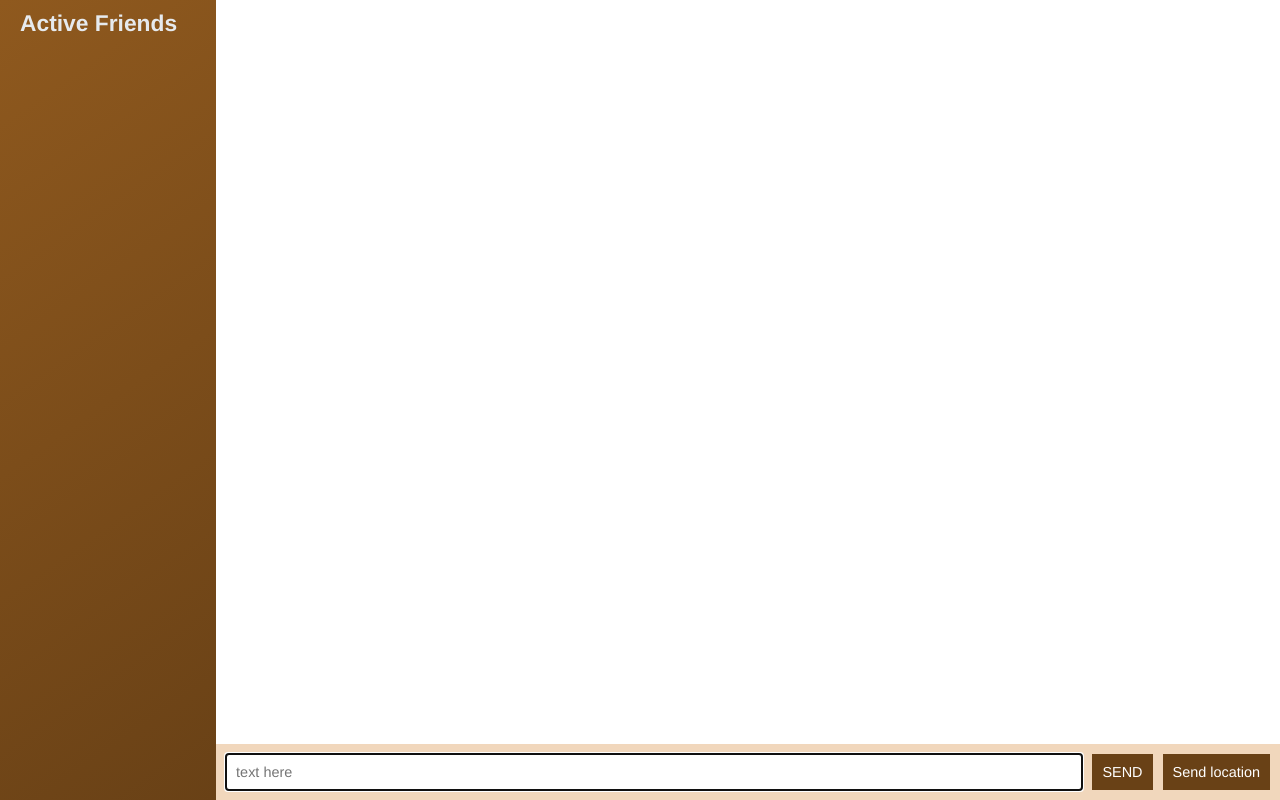
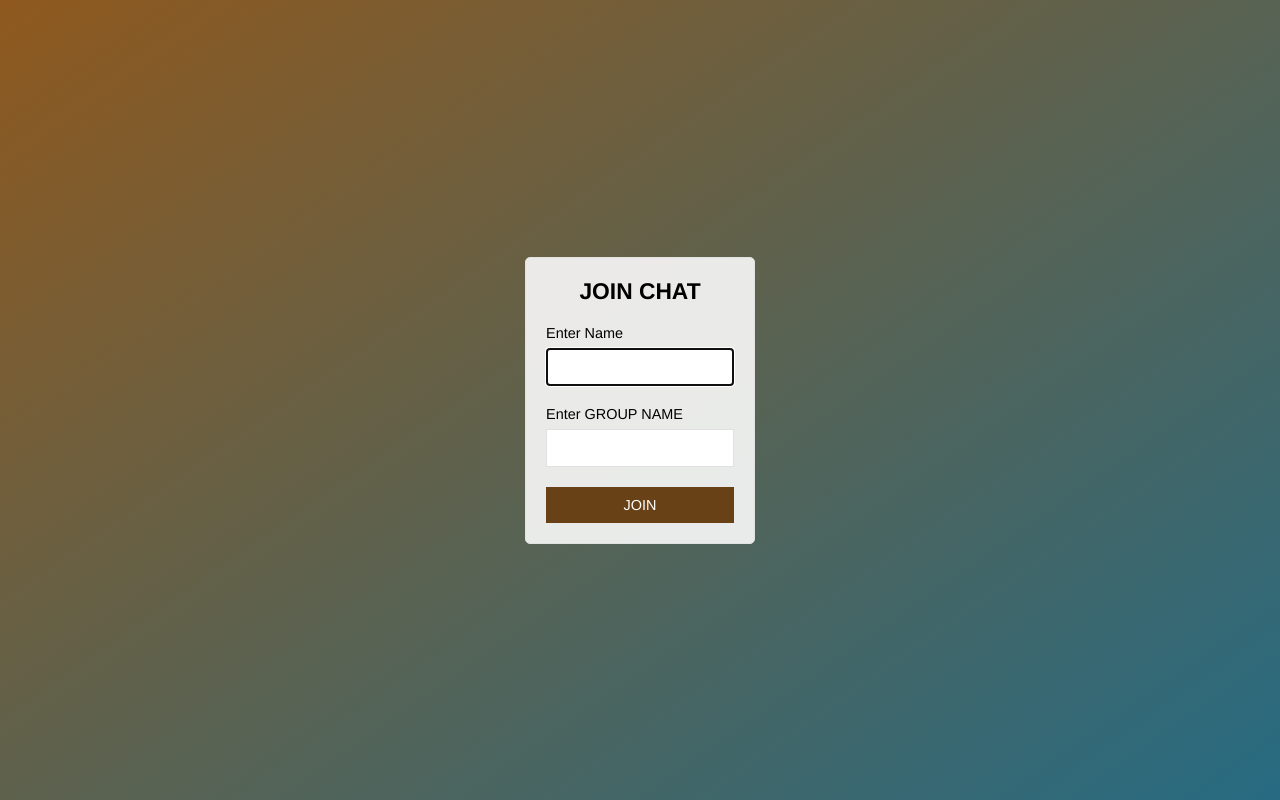
Before and after one commit to Ljsam6/chat-app, a website: page public/index.html in a window 1280 px wide. Drawn offline with nearby package versions, Linux system fonts and the light colour scheme; no server answers.

Commit message:
added a login page

```diff
--- a/public/css/styles.css
+++ b/public/css/styles.css
@@ -45,11 +45,11 @@ button:disabled {
   width: 100vw;
   justify-content: center;
   background: -moz-linear-gradient(125deg, rgba(39,107,130,1) 0%, rgba(49,84,129,1) 100%); /* ff3.6+ */
-  background: -webkit-gradient(linear, left top, right bottom, color-stop(0%, rgba(49,84,129,1)), color-stop(100%, rgba(39,107,130,1))); /* safari4+,chrome */
-  background: -webkit-linear-gradient(125deg, rgba(39,107,130,1) 0%, rgba(49,84,129,1) 100%); /* safari5.1+,chrome10+ */
-  background: -o-linear-gradient(125deg, rgba(39,107,130,1) 0%, rgba(49,84,129,1) 100%); /* opera 11.10+ */
-  background: -ms-linear-gradient(125deg, rgba(39,107,130,1) 0%, rgba(49,84,129,1) 100%); /* ie10+ */
-  background: linear-gradient(325deg, rgba(39,107,130,1) 0%, rgba(49,84,129,1) 100%); /* w3c */
+  background: -webkit-gradient(linear, left top, right bottom, color-stop(0%, rgba(49,84,129,1)), color-stop(100%, rgba(143, 89, 30, 1))); /* safari4+,chrome */
+  background: -webkit-linear-gradient(125deg, rgba(39,107,130,1) 0%, rgba(143, 89, 30, 1) 100%); /* safari5.1+,chrome10+ */
+  background: -o-linear-gradient(125deg, rgba(39,107,130,1) 0%, rgba(143, 89, 30, 1) 100%); /* opera 11.10+ */
+  background: -ms-linear-gradient(125deg, rgba(39,107,130,1) 0%, rgba(143, 89, 30, 1) 100%); /* ie10+ */
+  background: linear-gradient(325deg, rgba(39,107,130,1) 0%, rgba(143, 89, 30, 1) 100%); /* w3c */
 }
 
 .centered-form__form {
--- a/public/index.html
+++ b/public/index.html
@@ -1,59 +1,29 @@
 <!DOCTYPE html>
 <html>
 <head>
+  <meta charset="utf-8">
+  <title>WELCOME TO CHATAPP </title>
   <link rel="stylesheet" href="/css/styles.css">
-  <meta charset="utf-8">
-<title>
-</title>
+  <meta name="viewport" content="width=device-width , initial-scale=1 , user scalable-no">
 </head>
-<body class="chat">
-
-  <div class="chat__sidebar">
-    <h3>Active Friends</h3>
-    <div id="users"></div>
+<body class="centered-form">
+  <div class="centered-form__form">
+    <form action="/chat.html">
+     <div class="form-field">
+        <h3>JOIN CHAT</h3>
+     </div>
+     <div class="form-field">
+        <label>Enter Name</label>
+        <input type="text" name="name" autofocus/>
+     </div>
+     <div class="form-field">
+       <label>Enter GROUP NAME</label>
+       <input type="text" name="room" />
+    </div>
+     <div class="form-field">
+       <button>JOIN</button>
+     </div>
+   </form>
   </div>
-
-  <div class="chat__main">
-    <ol id="messages" class="chat__messages"></ol>
-
-    <div class="chat__footer">
-            <form id="message-form">
-        <input name="message" type="text" placeholder="text here" autofocus autocomplete="off" />
-      <button>SEND</button>
-      </form>
-      <button id="location">Send location</button>
-    </div>
-    </div>
-
-<script id="message-template" type="text/template">
-<li class="message">
-<div class="message__title">
-<h4>{{from}}<h4>
-<span>{{time}}</span>
-</div>
-<div class="message__body">
-<p>{{text}}</p>
-</div>
-</li>
-</script>
-
-<script id="location-message-template" type="text/template">
-<li class="message">
-<div class="message__title">
-<h4>{{from}}<h4>
-<span>{{time}}</span>
-</div>
-<div class="message__body">
-<p><a href="{{url}}" target="_blank">My location</a></p>
-</div>
-</li>
-</script>
-
-
-<script src="/socket.io/socket.io.js"></script>
-<script src="/js/lib/jquery-3.2.1.min.js" ></script>
-<script src="/js/lib/moment.js"></script>
-<script src="/js/index.js"></script>
-<script src="/js/lib/mustache.js"></script>
 </body>
 </html>
--- a/public/js/index.js
+++ b/public/js/chat.js
@@ -1,4 +1,19 @@
 var socket=io();
+
+function scrollToBottom(){
+  var messages=jQuery('#messages');
+  var newMessage=messages.children('li:last-child')
+  //heights
+var scrollTop=messages.prop('scrollTop');
+  var clientHeight=messages.prop('clientHeight');
+  var scrollHeight=messages.prop('scrollHeight');
+  var newMessageHeight=newMessage.innerHeight();
+  var lastMessageHeight=newMessage.prev().innerHeight();
+
+  if(scrollTop+clientHeight+newMessageHeight+lastMessageHeight >= scrollHeight){
+    messages.scrollTop(scrollHeight);
+  }
+}
 
 socket.on('connect', function(){
   console.log('connected to server');
@@ -26,12 +41,15 @@ socket.on('newLocationMessage',function(message){
     time:sendAt
   });
   jQuery('#messages').append(html);
+  scrollToBottom();
+
   // var li=jQuery('<li></li>');
   // var a=jQuery('<a target="_blank">My Current Location</a>');
   // li.text(`${message.from} ${sendAt}:`);
   // a.attr('href',message.url);
   // li.append(a);
   // jQuery('#messages').append(li);
+
 });
 
 //new message
@@ -45,7 +63,7 @@ var html=Mustache.render(template,{
   time:sendAt
 });
 jQuery('#messages').append(html);
-
+scrollToBottom();
 });
 
 //geolocation
```
Also changed, not shown: public/chat.html (added, +61 -0 lines).
